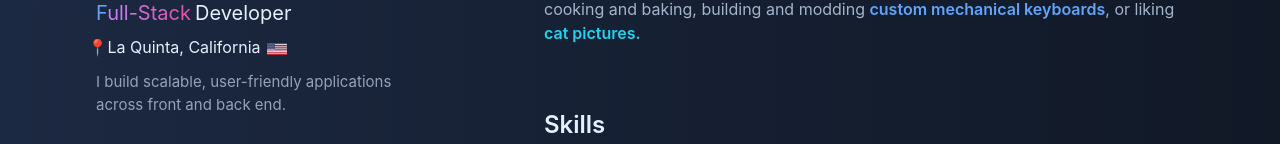
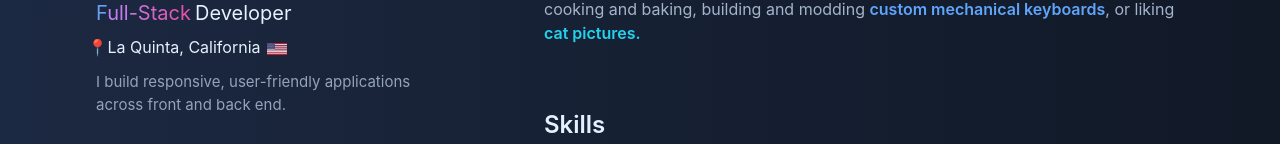
Before and after one commit to shunakiya/portfolio, a React (Vite) app: page / in a window 1280 px wide. Shown: the part 389-533 px from the top of the page. Built offline with nearby package versions, Linux system fonts and the light colour scheme.

Commit message:
updated personalinfo subtitle

```diff
--- a/src/components/PersonalInfo.tsx
+++ b/src/components/PersonalInfo.tsx
@@ -51,7 +51,7 @@ export default function PersonalInfo({ activeSection }: PersonalInfoProps) {
           </div>
 
           <p className="text-[15px] w-[335px] text-slate-400">
-            I build scalable, user-friendly applications across front and back
+            I build responsive, user-friendly applications across front and back
             end.
           </p>
         </div>
```
